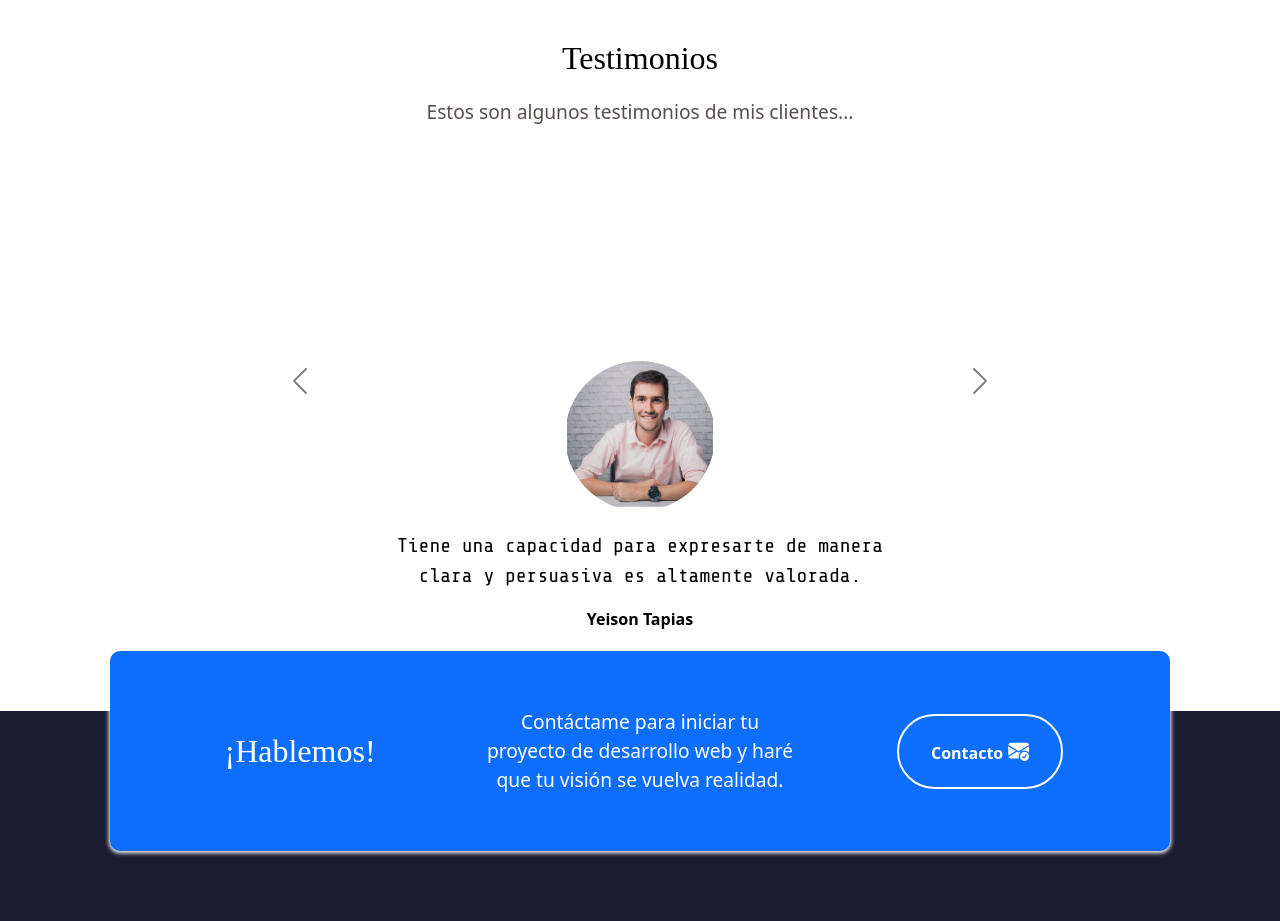
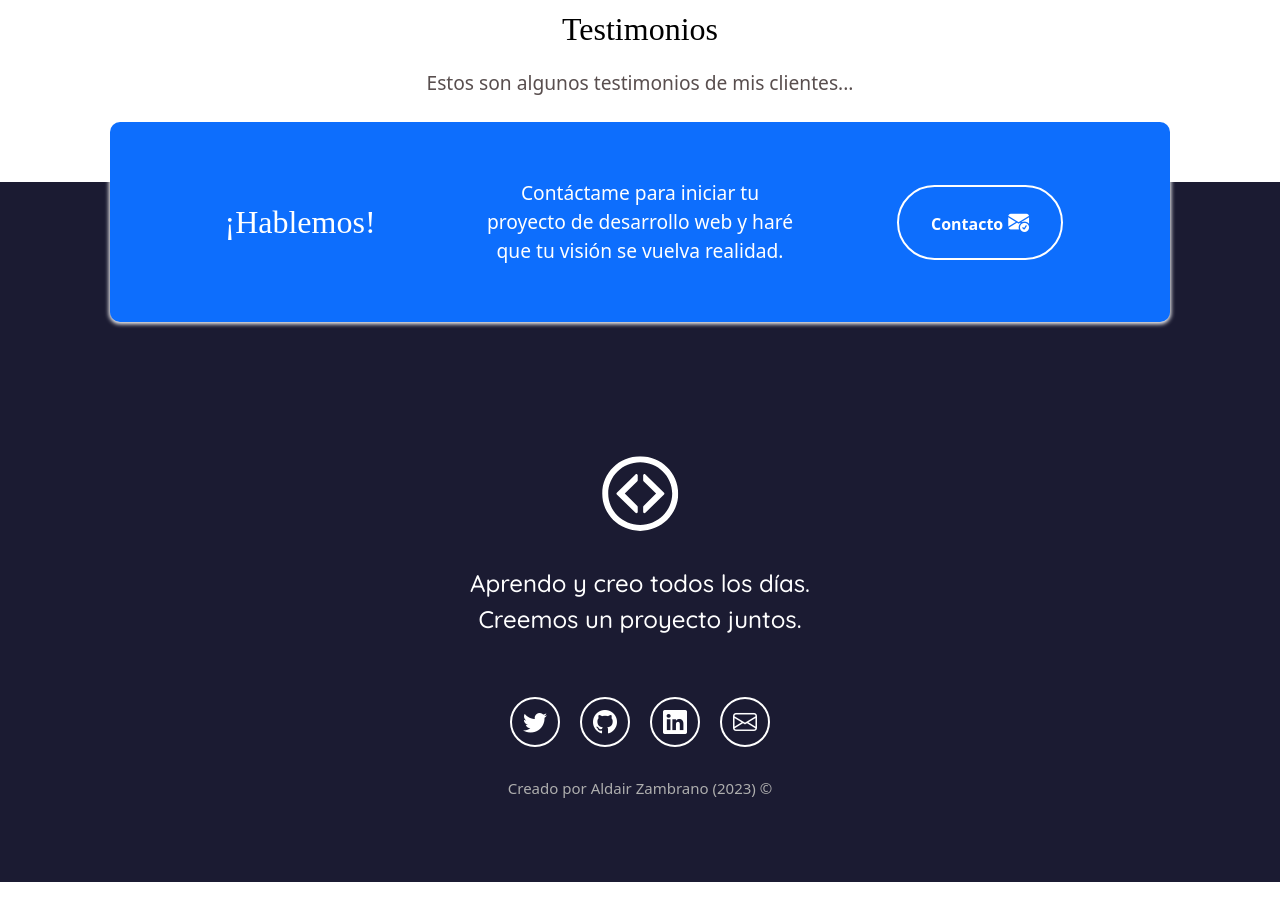
Before and after one commit to AldairZambrano/PortafolioWeb, a React (Vite) app: page / in a window 1280 px wide. Shown: the part 3240-4161 px from the top of the page. After the commit the page ends 4122 px from the top, so only its background shows below. Built offline with nearby package versions, Linux system fonts and the light colour scheme; a web font is replaced by a local one.

Commit message:
actualizacion de imagen de los proyectos

```diff
--- a/src/Component/Testimonios.jsx
+++ b/src/Component/Testimonios.jsx
@@ -4,7 +4,7 @@ import '../style/Testimonio.css'
 const CarruselActive = () => {
     return (
         <div className="carousel-inner">
-            <div className="carousel-item active">
+            {/* <div className="carousel-item active">
               <div className="container">
                 <img className="testimonio-imagen rounded-circle" src={imagenes.Cliente1} alt='cliente 1' />
                 <p className="testimonio-texto">Tiene una capacidad para expresarte de manera clara y persuasiva es altamente valorada.</p>
@@ -13,7 +13,7 @@ const CarruselActive = () => {
                   <p className="cargo">Coordinador de poscosecha de banarica</p>
                 </div>
               </div>
-            </div>
+            </div> */}
             {/* <Carrusel imagene={imagenes.Cliente3} Alt='cliente2' nombreDelTestigo='Cristhian Barrios' profesion='Ingeniero en sistema' Testigos='Tiene una mente creativa y habilidad para pensar fuera de lo convencional te distinguen. Siempre aportas ideas frescas y soluciones originales a los desafíos que enfrentas. Tus enfoques innovadores y tu disposición a explorar nuevas posibilidades inspiran a los demás y generan un ambiente de creatividad y progreso.'></Carrusel>
             <Carrusel imagene={imagenes.Cliente2} Alt='cliente3' nombreDelTestigo='Rosa Peralta' profesion='Enfermera Jefe' Testigos='Eres conocido por tu naturaleza amable y disposición para ayudar a los demás. Siempre estás dispuesto a brindar apoyo, ya sea en proyectos académicos, en problemas personales o simplemente para escuchar. Tu actitud solidaria y empática te hace destacar como alguien en quien se puede confiar y contar.'></Carrusel>
                  */}
```
Also changed, not shown: src/img/proyecto3.png, src/img/proyecto5.png.
